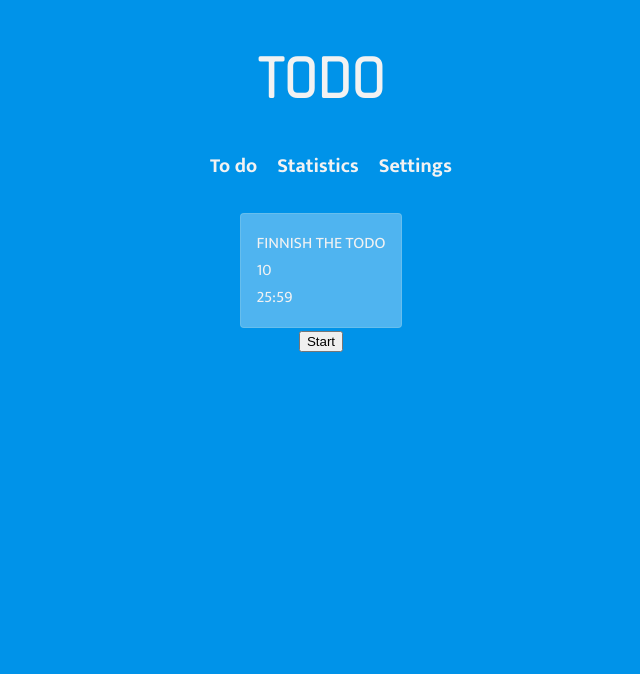
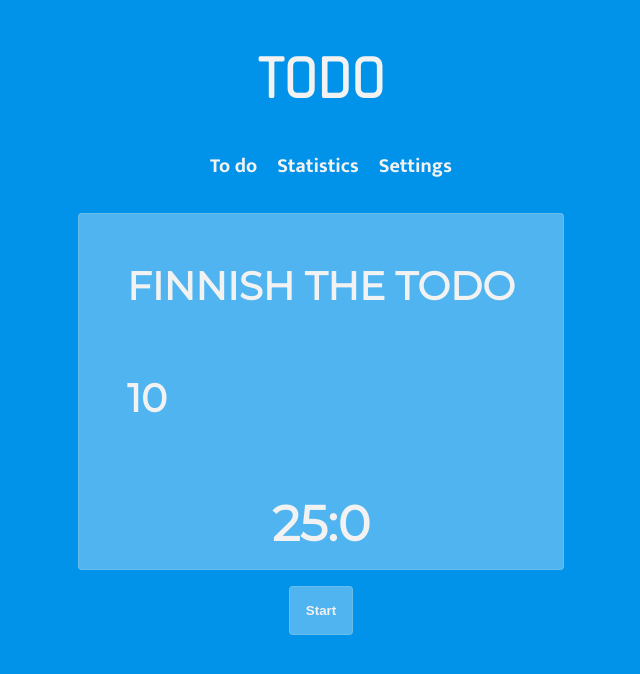
Before and after one commit to ThomasLaukkanen/todo-app, a Vue app: page /#/Timer in a window 1280 px wide. Shown: the top 674 px of the page, without its empty margins (319-959 px from the left). Built offline with nearby package versions, Linux system fonts and the light colour scheme.

Commit message:
timer works now

```diff
--- a/src/store/index.js
+++ b/src/store/index.js
@@ -38,7 +38,7 @@ export default new Vuex.Store({
     timer: {
       label: 'Add timer',
       min: 25,
-      sec: 59,
+      sec: 0,
       running: false,
       paused: false,
       stopped: true
@@ -59,7 +59,12 @@ export default new Vuex.Store({
       state.timer.running = start
     },
     countDown(state) {
-      state.timer.sec--
+      if (state.timer.sec == 0) {
+        state.timer.min--
+        state.timer.sec = 59
+      } else {
+        state.timer.sec--
+      }
     }
   }
 })
--- a/src/views/Timer.vue
+++ b/src/views/Timer.vue
@@ -1,13 +1,21 @@
 <template>
   <div class="container">
     <div class="pomodoro">
-      <div class="pomodoroLabel">{{ currentTask }}</div>
-      <div class="pomodoroCounts">{{ currentPomodoroCount }}</div>
-      <div class="pomodoroCounter">{{ currentTime }}</div>
+      <div class="pomodoroLabel">
+        <h3>{{ currentTask }}</h3>
+      </div>
+      <div class="pomodoroCounts">
+        <h3>{{ currentPomodoroCount }}</h3>
+      </div>
+      <div class="pomodoroCounter">
+        <h2>{{ currentTime }}</h2>
+      </div>
     </div>
     <div class="Buttons">
-      <button @click="run" v-if="!$store.state.timer.running">Start</button>
-      <button @click="pause" v-if="$store.state.timer.running">Pause</button>
+      <button @click="run">
+        <b>{{ buttonMsg }}</b>
+      </button>
+      <!-- <button @click="pause" v-if="$store.state.timer.running">Pause</button> -->
     </div>
   </div>
 </template>
@@ -21,13 +29,22 @@
         sec: 60,
         running: false,
         paused: false,
-        stopped: true
+        stopped: true,
+        timer: null,
+        buttonMsg: 'Start'
       }
     },
     methods: {
       run: function() {
-        setInterval(() => this.countdown(), 1000)
-        this.$store.commit('runTimer', true)
+        if (this.$store.state.timer.running !== true) {
+          this.buttonMsg = 'Stop'
+          this.timer = setInterval(() => this.countdown(), 1000)
+          this.$store.commit('runTimer', true)
+        } else {
+          this.buttonMsg = 'Start'
+          clearInterval(this.timer)
+          this.$store.commit('runTimer', false)
+        }
       },
       pause: function() {
         clearInterval()
@@ -67,5 +84,22 @@
     color: var(--color-white);
     padding: 16px;
     border-radius: 4px;
+    display: flex;
+    justify-content: space-between;
+    flex-direction: column;
+  }
+  button {
+    margin-top: 16px;
+    border: var(--border);
+    background-color: var(--color-glass);
+    color: var(--color-white);
+    padding: 16px;
+    border-radius: 4px;
+  }
+  h3 {
+    margin: 32px;
+  }
+  .pomodoroCounter {
+    text-align: center;
   }
 </style>
```
